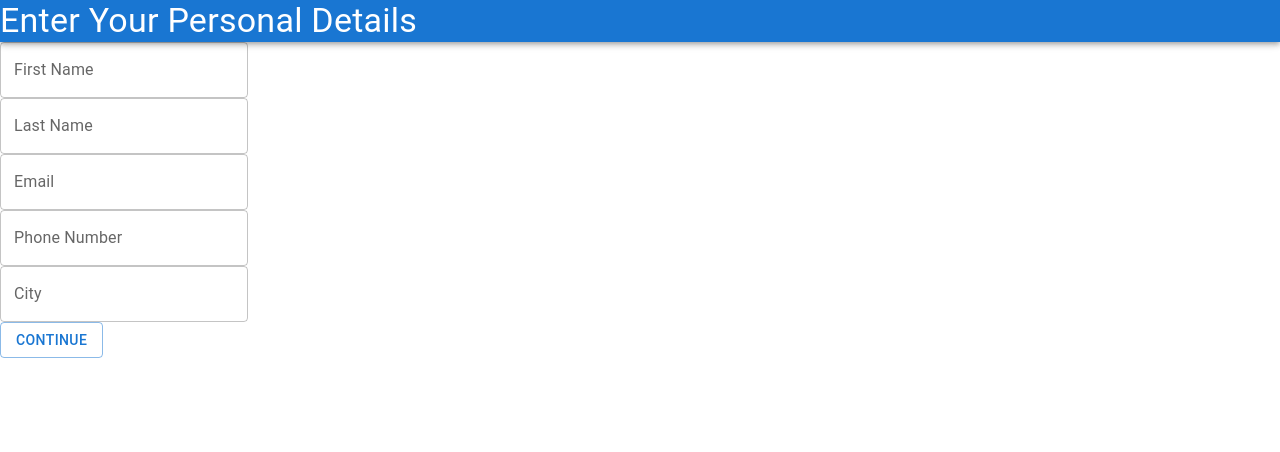
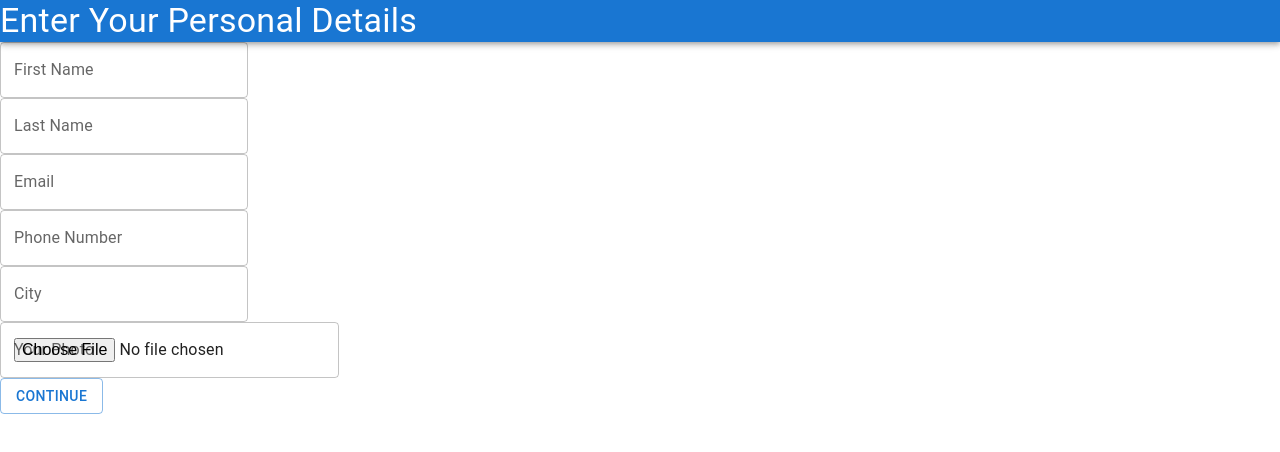
Before and after one commit to kainpets/odin_resume_generator, a React (Vite) app: page / in a window 1280 px wide. Shown: the top 452 px of the page. Built offline with nearby package versions, Linux system fonts and the light colour scheme.

Commit message:
photo can now be added

```diff
--- a/src/components/FormController.jsx
+++ b/src/components/FormController.jsx
@@ -12,6 +12,7 @@ export class FormController extends Component {
     email: "",
     phoneNumber: "",
     city: "",
+    photo: "",
     university: "",
     degree: "",
     educationStart: "",
@@ -39,6 +40,14 @@ export class FormController extends Component {
     this.setState({ [input]: e.target.value });
   };
 
+  // Handle photo upload
+
+  handlePhotoUpload = (input) => e => {
+    this.setState({ [input]: e.target.files[0]})
+  }
+
+
+
   render() {
     const { step } = this.state;
     const values = this.state;
@@ -49,6 +58,7 @@ export class FormController extends Component {
           <PersonalInfoForm
             nextStep={this.nextStep}
             handleChange={this.handleChange}
+            handlePhotoUpload={this.handlePhotoUpload}
           />
         );
       case 2:
--- a/src/components/PersonalInfoForm.jsx
+++ b/src/components/PersonalInfoForm.jsx
@@ -11,7 +11,7 @@ export class PersonalInfoForm extends Component {
   };
 
   render() {
-    const { handleChange } = this.props;
+    const { handleChange, handlePhotoUpload } = this.props;
 
     return (
       <>
@@ -55,6 +55,14 @@ export class PersonalInfoForm extends Component {
           onChange={handleChange("city")}
         />
         <br />
+        <TextField
+          id="photo"
+          label="Your Photo"
+          variant="outlined"
+          type="file"
+          onChange={handlePhotoUpload("photo")}
+        />
+        <br />
         <Button variant="outlined" label="Continue"
         onClick={this.continue}>
         Continue
--- a/src/components/Success.jsx
+++ b/src/components/Success.jsx
@@ -7,6 +7,8 @@ import TableContainer from "@mui/material/TableContainer";
 import TableHead from "@mui/material/TableHead";
 import TableRow from "@mui/material/TableRow";
 import Paper from "@mui/material/Paper";
+import ImageList from '@mui/material/ImageList';
+import ImageListItem from '@mui/material/ImageListItem';
 import ReactToPrint from "react-to-print";
 
 export class Success extends Component {
@@ -18,11 +20,27 @@ export class Success extends Component {
   render() {
     const resume = this.props.values;
 
+    console.log(resume.photo);
+
     return (
       <>
         <TableContainer component={Paper} ref={el => (this.componentRef = el)}>
           <Table>
             <TableHead>
+              <TableRow>
+                <TableCell>
+                <ImageList sx={{ width: 500, height: 450 }} cols={1} >
+        <ImageListItem>
+          <img
+            src={`${URL.createObjectURL(resume.photo)}`}
+            srcSet={`${resume.photo.name}?w=164&h=164&fit=crop&auto=format&dpr=2 2x`}
+            alt="resume-photo"
+            loading="lazy"
+          />
+        </ImageListItem>
+    </ImageList>
+                </TableCell>
+              </TableRow>
               <TableRow>
                 <TableCell>First Name</TableCell>
                 <TableCell>{resume.firstName}</TableCell>
```
